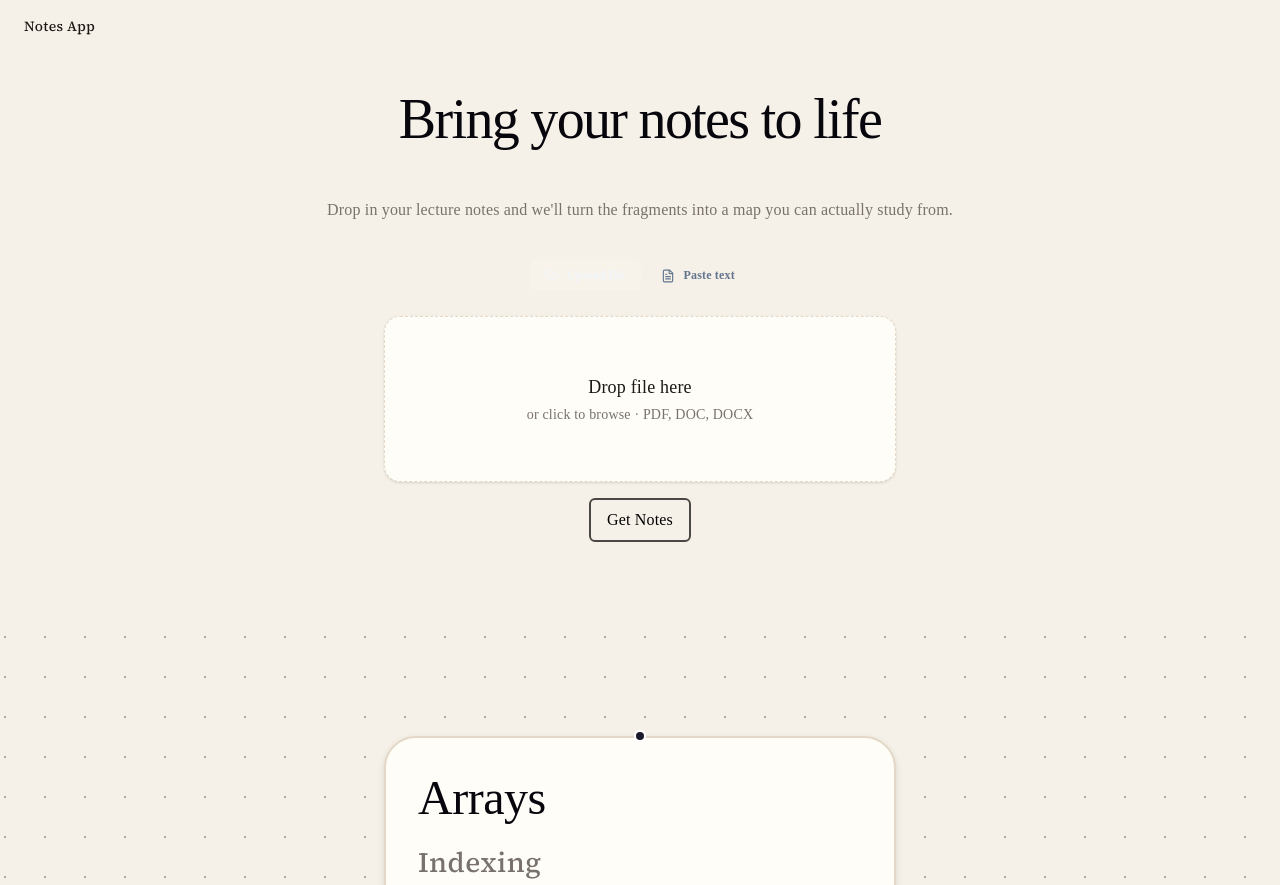
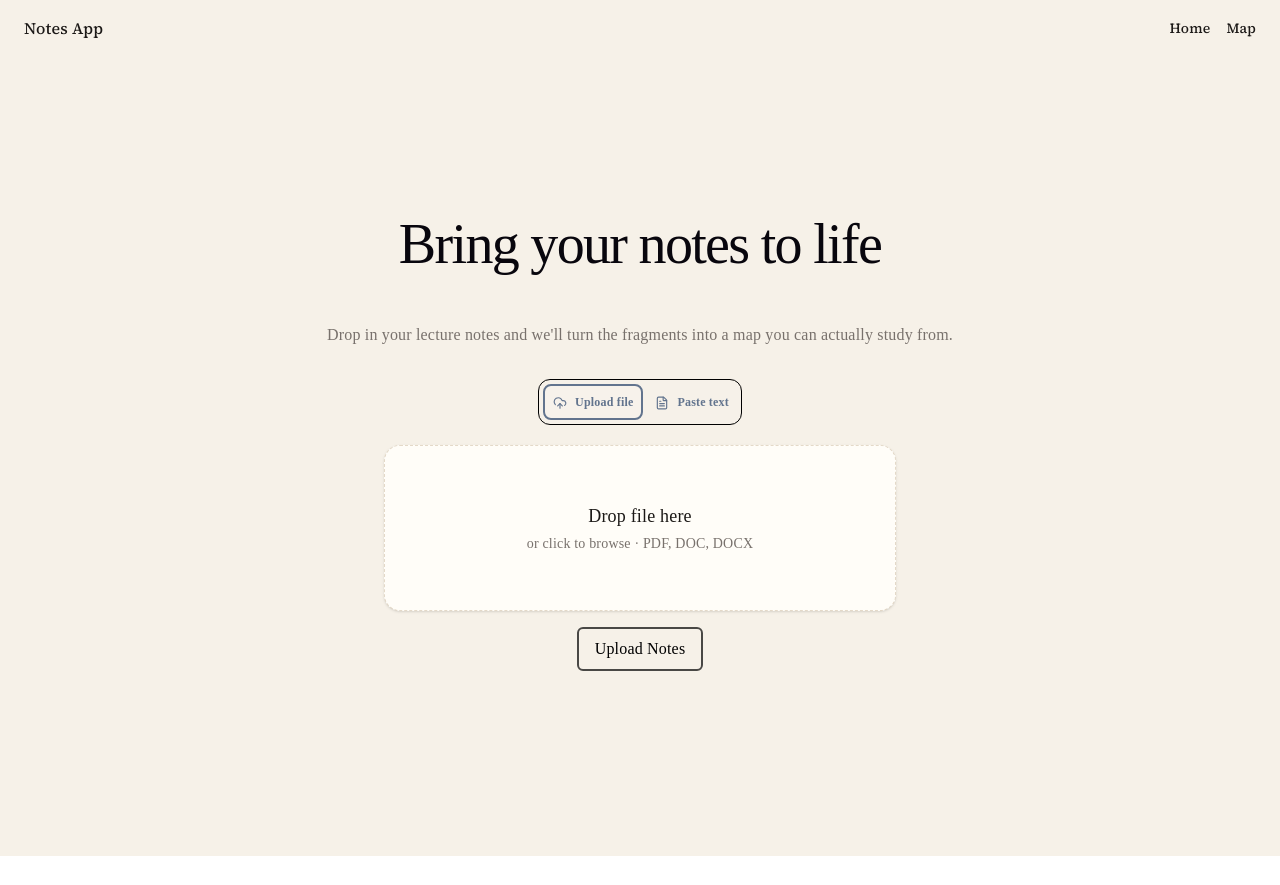
Before and after one commit to jacobgale21/Notes_App, a React (Vite) app: page / in a window 1280 px wide. Shown: the top 885 px of the page. After the commit the page ends 856 px from the top, so only its background shows below. Built offline with nearby package versions, Linux system fonts and the light colour scheme.

Commit message:
Create navBar and simple graph UI

```diff
--- a/package.json
+++ b/package.json
@@ -22,6 +22,7 @@
     "lucide-react": "^1.33.0",
     "react": "^19.2.8",
     "react-dom": "^19.2.8",
+    "react-router-dom": "^7.18.2",
     "tailwindcss": "^4.3.3"
   }
 }
--- a/src/components/NotesCanvas.tsx
+++ b/src/components/UI/Graph/NotesCanvas.tsx
@@ -7,9 +7,9 @@ import {
   useEdgesState,
 } from "@xyflow/react";
 import { SectionNode } from "./SectionNodes";
-import { toFlow } from "../lib/toFlow";
+import { toFlow } from "../../../lib/toFlow";
 
-import type { Relation, Section } from "./graph";
+import type { Relation, Section } from "../../../data/placeholder";
 const nodeTypes = { section: SectionNode };
 
 export function NotesCanvas({
--- a/src/components/SectionNodes.tsx
+++ b/src/components/UI/Graph/SectionNodes.tsx
@@ -1,5 +1,5 @@
 import { Handle, Position, type NodeProps } from "@xyflow/react";
-import type { Section } from "./graph";
+import type { Section } from "../../../data/placeholder";
 
 export function SectionNode({ data }: NodeProps) {
   const section = data as Section;
--- /dev/null
+++ b/src/components/UI/navBar.tsx
@@ -0,0 +1,18 @@
+import { NavLink, Outlet } from "react-router-dom";
+
+export default function NavBar() {
+  return (
+    <div className="flex min-h-screen flex-col bg-paper text-ink">
+      <header className="flex items-center justify-between px-6 py-4">
+        <span>Notes App</span>
+        <nav className="flex gap-4 text-sm">
+          <NavLink to="/" end>
+            Home
+          </NavLink>
+          <NavLink to="/graph">Map</NavLink>
+        </nav>
+      </header>
+      <Outlet />
+    </div>
+  );
+}
--- a/src/components/graph.tsx
+++ b/src/components/pages/graph.tsx
@@ -1,25 +1,8 @@
 import { ReactFlowProvider } from "@xyflow/react";
 import { useState } from "react";
-import { NotesCanvas } from "./NotesCanvas";
+import { NotesCanvas } from "../UI/Graph/NotesCanvas";
 // import { Inspector } from "./Inspector";
-export type Section = {
-  id: string;
-  heading: string;
-  subsections: {
-    heading: string;
-    bullets: {
-      text: string;
-      relatedSectionIds?: string[];
-    }[];
-  }[];
-};
-export type Relation = {
-  id: string;
-  source: string; // section id
-  target: string;
-  kind: "sequence" | "related" | "contrast";
-  label?: string;
-};
+import type { Section, Relation } from "../../data/placeholder";
 
 export function GraphView({
   sections,
--- a/src/components/page.tsx
+++ b/src/components/pages/page.tsx
@@ -1,37 +1,17 @@
 import { useState } from "react";
-import { getNotes } from "../api";
+import { getNotes } from "../../api";
 import { UploadCloud, FileText } from "lucide-react";
-import type { Section, Relation } from "./graph";
+import type { Section, Relation } from "../../data/placeholder";
+import { demoSections, demoRelations } from "../../data/placeholder";
 import { GraphView } from "./graph";
 import "@xyflow/react/dist/style.css";
-const demoSections: Section[] = [
-  {
-    id: "arrays",
-    heading: "Arrays",
-    subsections: [{ heading: "Indexing", bullets: [{ text: "O(1) access" }] }],
-  },
-  {
-    id: "lists",
-    heading: "Linked lists",
-    subsections: [{ heading: "Nodes", bullets: [{ text: "O(1) insert" }] }],
-  },
-];
-const demoRelations: Relation[] = [
-  {
-    id: "r1",
-    source: "arrays",
-    target: "lists",
-    kind: "contrast",
-    label: "vs",
-  },
-];
 
 export default function Page() {
   const [notes, setNotes] = useState<File | null>(null);
   const [error, setError] = useState("");
   const [selectedTab, setSelectedTab] = useState("upload");
-  const [sections, setSections] = useState<Section[] | null>(null);
-  const [relations, setRelations] = useState<Relation[]>([]);
+  const [sections, setSections] = useState<Section[] | null>(demoSections);
+  const [relations, setRelations] = useState<Relation[]>(demoRelations);
 
   const handleFileChange = (e: React.ChangeEvent<HTMLInputElement>) => {
     const file = e.target.files?.[0];
@@ -62,10 +42,6 @@ export default function Page() {
 
   return (
     <div className="flex min-h-screen flex-col bg-paper text-ink">
-      <header className="px-6 py-4 text-sm font-medium tracking-wide">
-        Notes App
-      </header>
-
       <main className="flex flex-1 flex-col items-center justify-center px-4 pb-16">
         <h1 className="max-w-xl text-center font-sans text-5xl leading-tight">
           Bring your notes to life
@@ -74,23 +50,24 @@ export default function Page() {
           Drop in your lecture notes and we'll turn the fragments into a map you
           can actually study from.
         </p>
-        <div className="mb-5 flex gap-1 rounded-xl border border-white/[.07] bg-white/[.025] p-1 sm:w-fit">
+        <div className="mb-5 flex gap-1 rounded-xl border border-black bg-white/[.025] p-1 sm:w-fit">
           <button
             onClick={() => setSelectedTab("upload")}
-            className={`rounded-lg px-4 py-2 text-xs font-semibold transition ${selectedTab === "upload" ? "bg-white/[.1] text-slate-100" : "text-slate-500 hover:text-slate-300"}`}
+            className={`rounded-lg p-2 text-xs font-semibold transition ${selectedTab === "upload" ? "bg-white/[.1] text-slate-500 border-2" : "text-slate-500 hover:text-slate-300"}`}
           >
             <UploadCloud size={14} className="mr-2 inline" />
             Upload file
           </button>
           <button
             onClick={() => setSelectedTab("paste")}
-            className={`rounded-lg px-4 py-2 text-xs font-semibold transition ${selectedTab === "paste" ? "bg-white/[.1] text-slate-100" : "text-slate-500 hover:text-slate-300"}`}
+            className={`rounded-lg p-2 text-xs font-semibold transition ${selectedTab === "paste" ? "bg-white/[.1] text-slate-500 border-2" : "text-slate-500 hover:text-slate-300"}`}
           >
             <FileText size={14} className="mr-2 inline" />
             Paste text
           </button>
         </div>
-
+        {selectedTab === "upload" ? (
+          <>
             <label className="flex w-full max-w-lg cursor-pointer flex-col items-center rounded-2xl border border-dashed border-line bg-card px-8 py-14 shadow-sm transition hover:border-accent">
               <span className="text-lg">Drop file here</span>
               <span className="mt-1 text-sm text-muted">
@@ -103,6 +80,15 @@ export default function Page() {
                 onChange={handleFileChange}
               />
             </label>
+          </>
+        ) : (
+          <>
+            <textarea
+              className="border-2 border-black/70 rounded-md shadow-md p-2 bg-white w-full max-w-lg mx-auto h-40"
+              placeholder="Drop text here or click to paste"
+            />
+          </>
+        )}
 
         {error && <p className="mt-4 text-danger">{error}</p>}
         {notes && (
@@ -112,12 +98,9 @@ export default function Page() {
           className="mt-4 border-2 border-black/70 text-black px-4 py-2 rounded-md"
           onClick={handleGetNotes}
         >
-          Get Notes
+          Upload Notes
         </button>
       </main>
-      <div className="w-full h-full">
-        <GraphView sections={demoSections} relations={demoRelations} />
-      </div>
     </div>
   );
 }
--- /dev/null
+++ b/src/data/placeholder.ts
@@ -0,0 +1,39 @@
+export type Section = {
+  id: string;
+  heading: string;
+  subsections: {
+    heading: string;
+    bullets: {
+      text: string;
+      relatedSectionIds?: string[];
+    }[];
+  }[];
+};
+export type Relation = {
+  id: string;
+  source: string; // section id
+  target: string;
+  kind: "sequence" | "related" | "contrast";
+  label?: string;
+};
+export const demoSections: Section[] = [
+  {
+    id: "arrays",
+    heading: "Arrays",
+    subsections: [{ heading: "Indexing", bullets: [{ text: "O(1) access" }] }],
+  },
+  {
+    id: "lists",
+    heading: "Linked lists",
+    subsections: [{ heading: "Nodes", bullets: [{ text: "O(1) insert" }] }],
+  },
+];
+export const demoRelations: Relation[] = [
+  {
+    id: "r1",
+    source: "arrays",
+    target: "lists",
+    kind: "contrast",
+    label: "vs",
+  },
+];
--- a/src/lib/toFlow.ts
+++ b/src/lib/toFlow.ts
@@ -1,4 +1,4 @@
-import type { Relation, Section } from "../components/graph";
+import type { Relation, Section } from "../components/pages/graph";
 
 export function toFlow(sections: Section[], relations: Relation[]) {
   const nodes = sections.map((section, i) => ({
--- a/src/main.tsx
+++ b/src/main.tsx
@@ -1,9 +1,26 @@
 import { StrictMode } from "react";
 import { createRoot } from "react-dom/client";
+import { BrowserRouter, Routes, Route } from "react-router-dom";
 import "./style.css";
-import Page from "./components/page";
+import "@xyflow/react/dist/style.css";
+import NavBar from "./components/UI/navBar";
+import Page from "./components/pages/page";
+import { GraphView } from "./components/pages/graph";
+import { demoSections, demoRelations } from "./data/placeholder";
 createRoot(document.querySelector("#app")!).render(
   <StrictMode>
-    <Page />
+    <BrowserRouter>
+      <Routes>
+        <Route element={<NavBar />}>
+          <Route path="/" element={<Page />} />
+          <Route
+            path="/graph"
+            element={
+              <GraphView sections={demoSections} relations={demoRelations} />
+            }
+          />
+        </Route>
+      </Routes>
+    </BrowserRouter>
   </StrictMode>,
 );
```
Also changed, not shown: src/components/UI/Graph/Inspector.tsx (added), 1 other file (tests, documents, lock files or other folders). Lines whose indentation alone changed are shown as unchanged.
